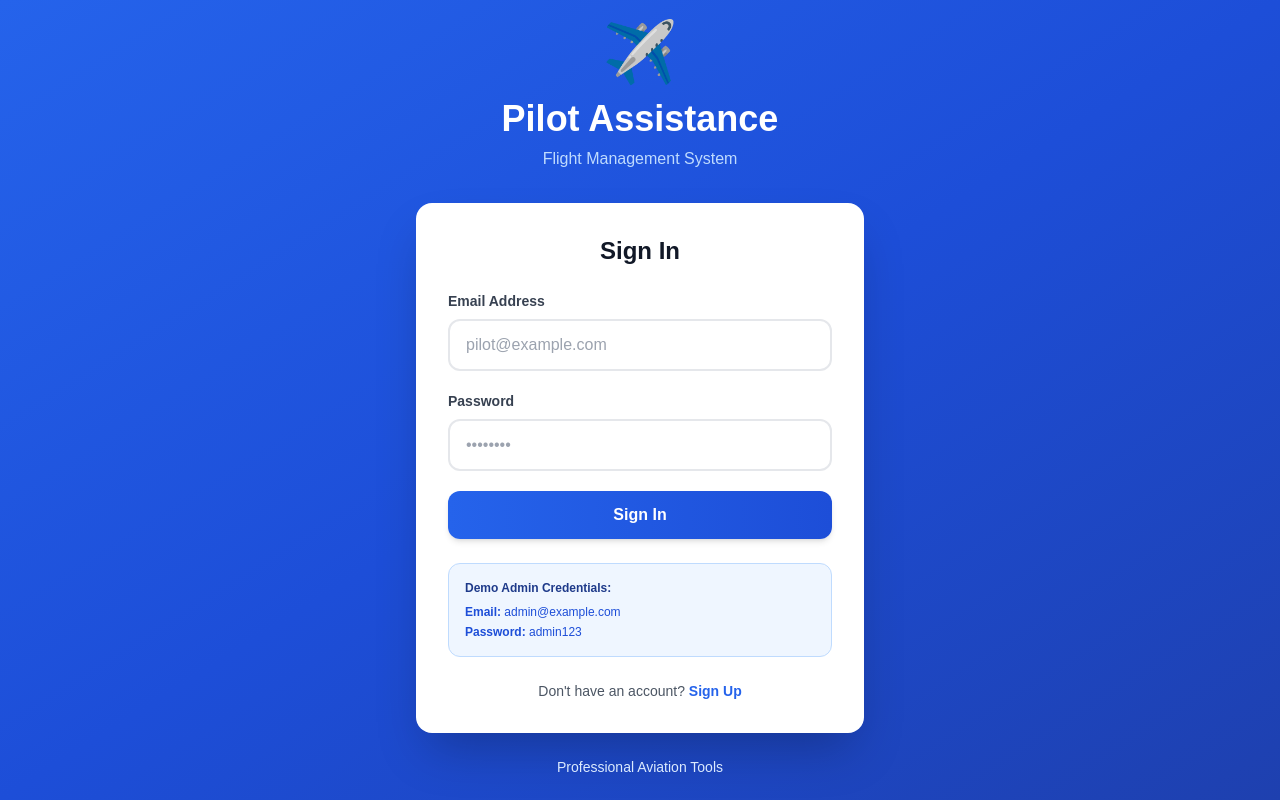
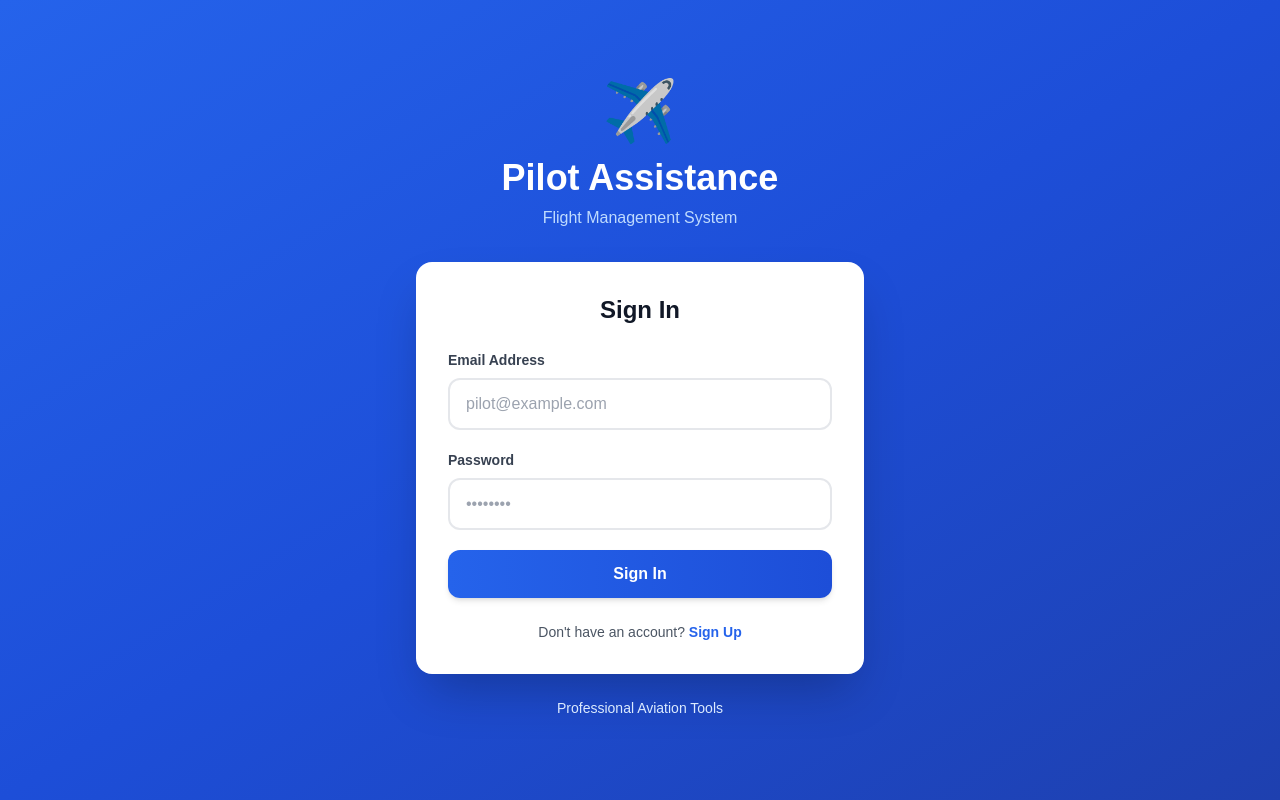
Before and after one commit to fahad4104/PILOTS-ASSISTANCE, a Next.js app: page /login in a window 1280 px wide. Built offline with nearby package versions, Linux system fonts and the light colour scheme.

Commit message:
Remove demo credentials from login page
Co-Authored-By: Claude Opus 4.5 <noreply@anthropic.com>

```diff
--- a/src/app/login/page.tsx
+++ b/src/app/login/page.tsx
@@ -117,15 +117,6 @@ export default function LoginPage() {
             </button>
           </form>
 
-          {/* Demo Credentials */}
-          <div className="mt-6 p-4 bg-blue-50 rounded-xl border border-blue-200">
-            <p className="text-xs font-semibold text-blue-900 mb-2">Demo Admin Credentials:</p>
-            <div className="text-xs text-blue-700 space-y-1">
-              <p><span className="font-semibold">Email:</span> admin@example.com</p>
-              <p><span className="font-semibold">Password:</span> admin123</p>
-            </div>
-          </div>
-
           {/* Signup Link */}
           <div className="mt-6 text-center">
             <p className="text-sm text-gray-600">
```
